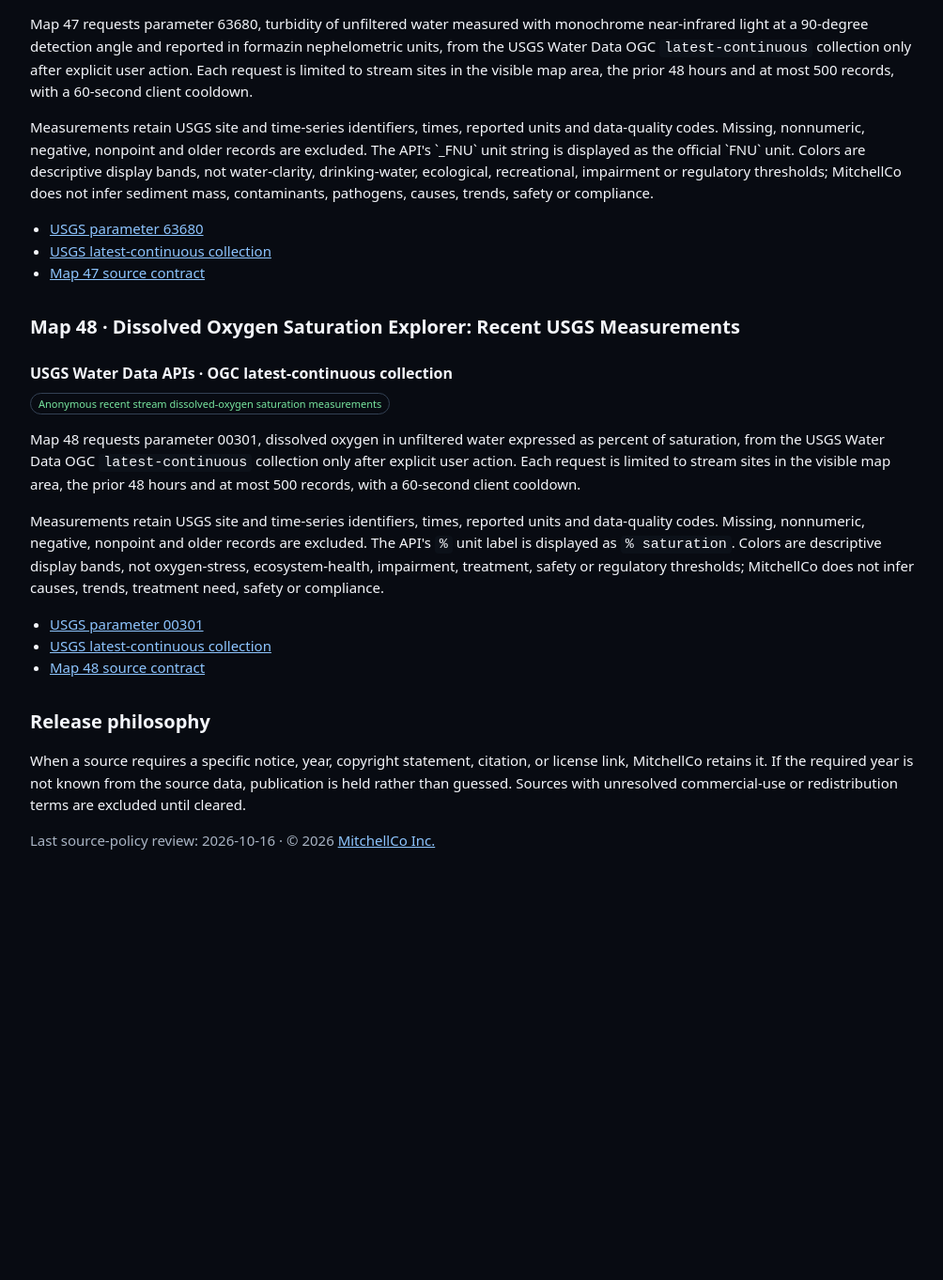
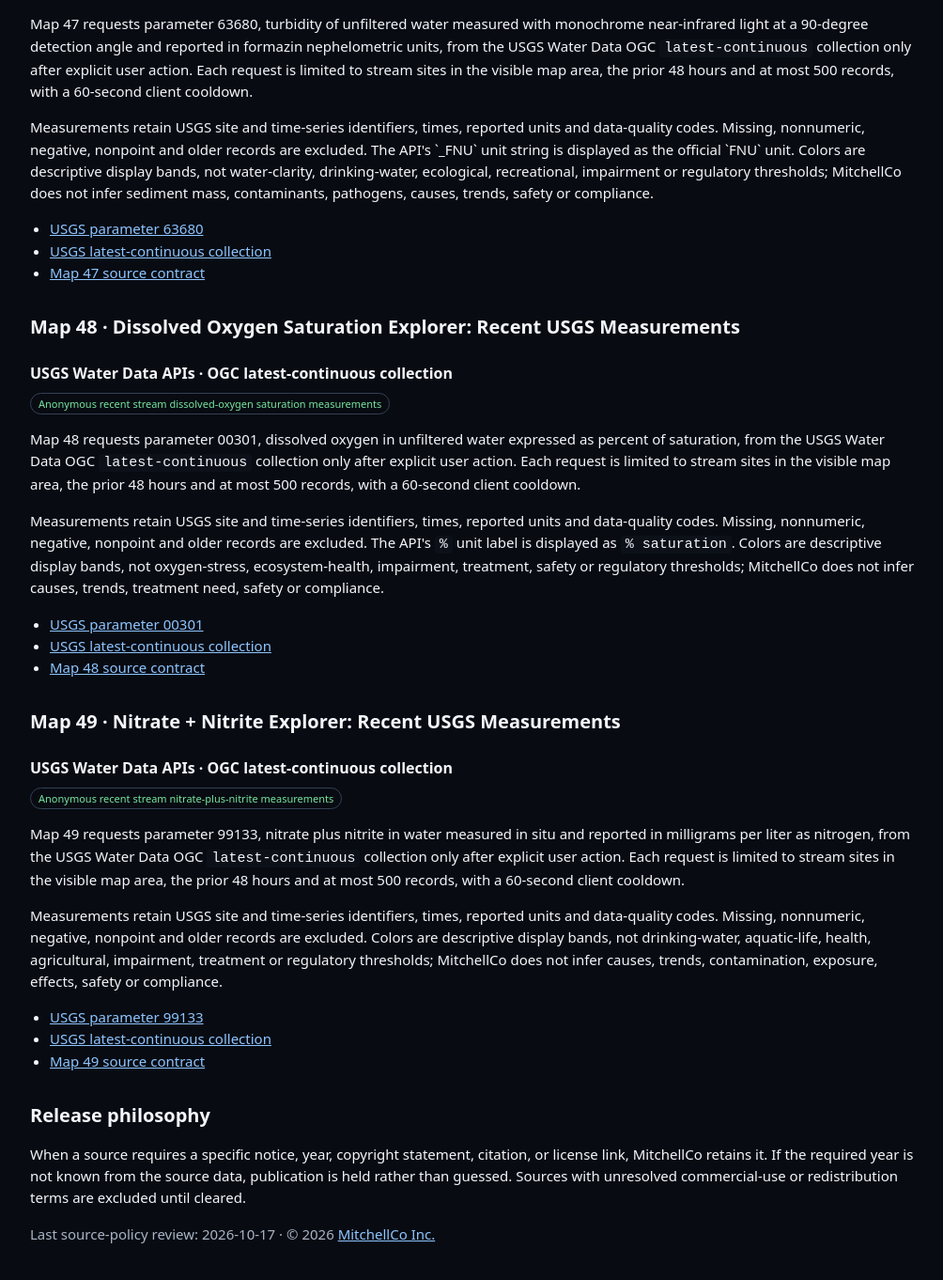
Before and after one commit to christophermitchell012/mitchellcoinc, a Jekyll site: the page maps/data-sources-licenses.html, which Jekyll copies as it is, in a window 1280 px wide and 1400 px high, scrolled down 10314 px. Shown: the top 1362 px of the window at 94% size, without its empty margins (136-1140 px from the left). Built offline with Jekyll 4.4.1, drawn with Linux system fonts in a browser that asks for light colours; before the commit the page ends 11295 px from its top, so only the background shows below that.

Commit message:
Publish nitrate plus nitrite USGS measurements map

```diff
--- a/_data/map_lastmod.json
+++ b/_data/map_lastmod.json
@@ -48,7 +48,8 @@
   "/maps/46-river-gage-height-recent-usgs-measurements.html": "2026-10-14T14:28:27Z",
   "/maps/47-stream-turbidity-recent-usgs-measurements.html": "2026-10-15T14:08:47Z",
   "/maps/48-dissolved-oxygen-saturation-recent-usgs-measurements.html": "2026-10-16T14:44:30Z",
-  "/maps/data-sources-licenses.html": "2026-10-16T14:44:30Z",
+  "/maps/49-nitrate-plus-nitrite-recent-usgs-measurements.html": "2026-10-17T14:42:34Z",
+  "/maps/data-sources-licenses.html": "2026-10-17T14:42:34Z",
   "/maps/earthdata-eula-policy.html": "2026-09-30T18:48:18Z",
-  "/maps/index.html": "2026-10-16T14:44:30Z"
+  "/maps/index.html": "2026-10-17T14:42:34Z"
 }
--- a/maps/data-sources-licenses.html
+++ b/maps/data-sources-licenses.html
@@ -8,7 +8,7 @@
 See LICENSE and data-sources-licenses.html.
 -->
 <html lang="en"><head>
-<meta name="last-modified" content="2026-10-16T14:44:30Z"><meta charset="utf-8"><meta name="viewport" content="width=device-width,initial-scale=1">
+<meta name="last-modified" content="2026-10-17T14:42:34Z"><meta charset="utf-8"><meta name="viewport" content="width=device-width,initial-scale=1">
 <title>Data Sources and Licenses | MitchellCo Interactive Maps</title>
 <meta name="description" content="Data provenance, citations, licenses, EULA notes and attribution for MitchellCo interactive maps.">
 <meta name="robots" content="index,follow"><link rel="icon" href="assets/icons/2219cec3095bdb7c.svg"><link rel="canonical" href="https://mitchellcoinc.com/maps/data-sources-licenses.html">
@@ -189,7 +189,13 @@
 <p>Measurements retain USGS site and time-series identifiers, times, reported units and data-quality codes. Missing, nonnumeric, negative, nonpoint and older records are excluded. The API's <code>%</code> unit label is displayed as <code>% saturation</code>. Colors are descriptive display bands, not oxygen-stress, ecosystem-health, impairment, treatment, safety or regulatory thresholds; MitchellCo does not infer causes, trends, treatment need, safety or compliance.</p>
 <ul><li><a href="https://api.waterdata.usgs.gov/ogcapi/v1/collections/parameter-codes/items/00301?f=html" target="_blank" rel="noopener">USGS parameter 00301</a></li><li><a href="https://api.waterdata.usgs.gov/ogcapi/v1/collections/latest-continuous?f=html" target="_blank" rel="noopener">USGS latest-continuous collection</a></li><li><a href="data/map48-source-license.md">Map 48 source contract</a></li></ul>
 
+<h2 id="map49">Map 49 · Nitrate + Nitrite Explorer: Recent USGS Measurements</h2>
+<h3>USGS Water Data APIs · OGC latest-continuous collection</h3><span class="tag">Anonymous recent stream nitrate-plus-nitrite measurements</span>
+<p>Map 49 requests parameter 99133, nitrate plus nitrite in water measured in situ and reported in milligrams per liter as nitrogen, from the USGS Water Data OGC <code>latest-continuous</code> collection only after explicit user action. Each request is limited to stream sites in the visible map area, the prior 48 hours and at most 500 records, with a 60-second client cooldown.</p>
+<p>Measurements retain USGS site and time-series identifiers, times, reported units and data-quality codes. Missing, nonnumeric, negative, nonpoint and older records are excluded. Colors are descriptive display bands, not drinking-water, aquatic-life, health, agricultural, impairment, treatment or regulatory thresholds; MitchellCo does not infer causes, trends, contamination, exposure, effects, safety or compliance.</p>
+<ul><li><a href="https://api.waterdata.usgs.gov/ogcapi/v1/collections/parameter-codes/items/99133?f=html" target="_blank" rel="noopener">USGS parameter 99133</a></li><li><a href="https://api.waterdata.usgs.gov/ogcapi/v1/collections/latest-continuous?f=html" target="_blank" rel="noopener">USGS latest-continuous collection</a></li><li><a href="data/map49-source-license.md">Map 49 source contract</a></li></ul>
+
 <h2>Release philosophy</h2>
 <p>When a source requires a specific notice, year, copyright statement, citation, or license link, MitchellCo retains it. If the required year is not known from the source data, publication is held rather than guessed. Sources with unresolved commercial-use or redistribution terms are excluded until cleared.</p>
-<p class="muted">Last source-policy review: 2026-10-16 · © 2026 <a href="https://mitchellcoinc.com/" target="_blank" rel="noopener">MitchellCo Inc.</a></p>
+<p class="muted">Last source-policy review: 2026-10-17 · © 2026 <a href="https://mitchellcoinc.com/" target="_blank" rel="noopener">MitchellCo Inc.</a></p>
 </main></body></html>
--- a/maps/sitemap.xml
+++ b/maps/sitemap.xml
@@ -1,6 +1,6 @@
 <?xml version="1.0" encoding="UTF-8"?>
 <urlset xmlns="http://www.sitemaps.org/schemas/sitemap/0.9">
-  <url><loc>https://mitchellcoinc.com/maps/</loc><lastmod>2026-10-16T14:44:30Z</lastmod></url>
+  <url><loc>https://mitchellcoinc.com/maps/</loc><lastmod>2026-10-17T14:42:34Z</lastmod></url>
   <url><loc>https://mitchellcoinc.com/maps/00-wildfire-watch.html</loc><lastmod>2026-09-30T18:48:18Z</lastmod></url>
   <url><loc>https://mitchellcoinc.com/maps/01-flash-flood-river-flood-risk.html</loc><lastmod>2026-09-30T18:48:18Z</lastmod></url>
   <url><loc>https://mitchellcoinc.com/maps/02-extreme-heat-health-risk.html</loc><lastmod>2026-09-30T18:48:18Z</lastmod></url>
@@ -50,6 +50,7 @@
   <url><loc>https://mitchellcoinc.com/maps/46-river-gage-height-recent-usgs-measurements.html</loc><lastmod>2026-10-14T14:28:27Z</lastmod></url>
   <url><loc>https://mitchellcoinc.com/maps/47-stream-turbidity-recent-usgs-measurements.html</loc><lastmod>2026-10-15T14:08:47Z</lastmod></url>
   <url><loc>https://mitchellcoinc.com/maps/48-dissolved-oxygen-saturation-recent-usgs-measurements.html</loc><lastmod>2026-10-16T14:44:30Z</lastmod></url>
-  <url><loc>https://mitchellcoinc.com/maps/data-sources-licenses.html</loc><lastmod>2026-10-16T14:44:30Z</lastmod></url>
+  <url><loc>https://mitchellcoinc.com/maps/49-nitrate-plus-nitrite-recent-usgs-measurements.html</loc><lastmod>2026-10-17T14:42:34Z</lastmod></url>
+  <url><loc>https://mitchellcoinc.com/maps/data-sources-licenses.html</loc><lastmod>2026-10-17T14:42:34Z</lastmod></url>
   <url><loc>https://mitchellcoinc.com/maps/earthdata-eula-policy.html</loc><lastmod>2026-09-30T18:48:18Z</lastmod></url>
 </urlset>
```
Also changed, not shown: maps/49-nitrate-plus-nitrite-recent-usgs-measurements.html (added, +18 -0 lines), maps/README.md (+5 -1 lines), maps/data/map49-source-license.md (added, +38 -0 lines), maps/index.html (+3 -2 lines), maps/assets/icons/nitrate-nitrite.svg (added).
